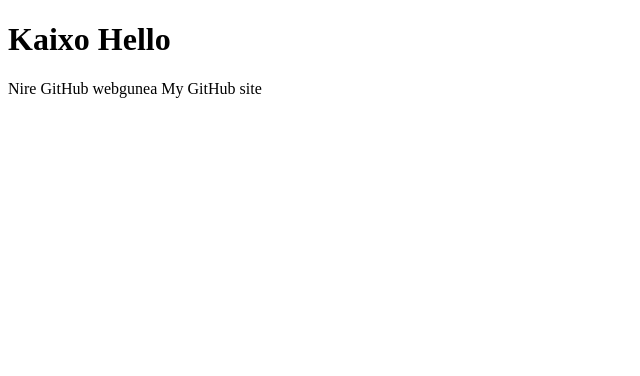
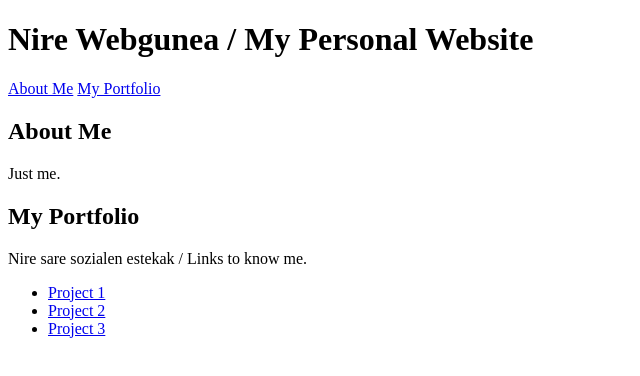
Before and after one commit to aireir/aireir.github.io, a plain HTML site: page index.html in a window 1280 px wide. Shown: the whole page, without its empty margins (0-640 px from the left). Drawn offline with Linux system fonts and the light colour scheme.

Commit message:
Update index.html

```diff
--- a/index.html
+++ b/index.html
@@ -1,13 +1,34 @@
 <!DOCTYPE html>
 <html>
+<head>
+  <title>Nire Webgunea / My Personal Website</title>
+  <meta charset="UTF-8">
+  <meta name="viewport" content="width=device-width, initial-scale=1.0">
+  <link rel="stylesheet" href="style.css">
+</head>
 <body>
-<h1>
-Kaixo
-Hello
-</h1>
-<p>
-Nire GitHub webgunea
-My GitHub site
-</p>
-</body>
-</html>
+  <header>
+    <h1>Nire Webgunea / My Personal Website</h1>
+    <nav>
+      <a href="#">About Me</a>
+      <a href="#">My Portfolio</a>
+    </nav>
+  </header>
+
+  <main>
+    <section id="about">
+      <h2>About Me</h2>
+      <p>Just me.</p>
+    </section>
+
+    <section id="portfolio">
+      <h2>My Portfolio</h2>
+      <p>Nire sare sozialen estekak / Links to know me.</p>
+      <ul>
+        <li><a href="#">Project 1</a></li>
+        <li><a href="#">Project 2</a></li>
+        <li><a href="#">Project 3</a></li>
+      </ul>
+    </section>
+
+  </main>
```
